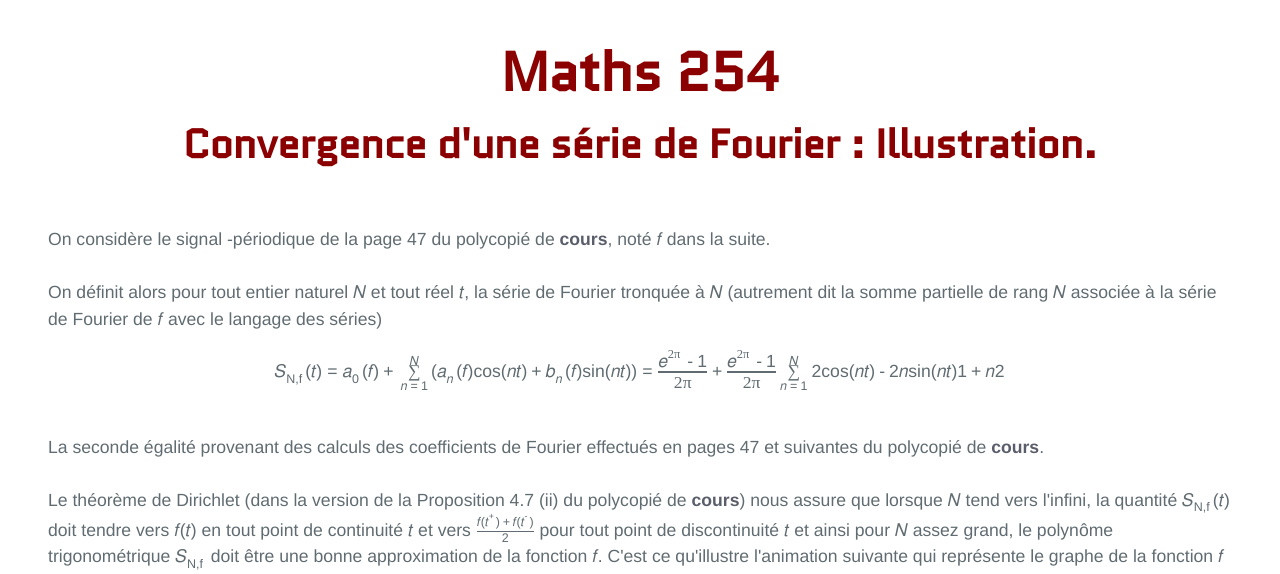
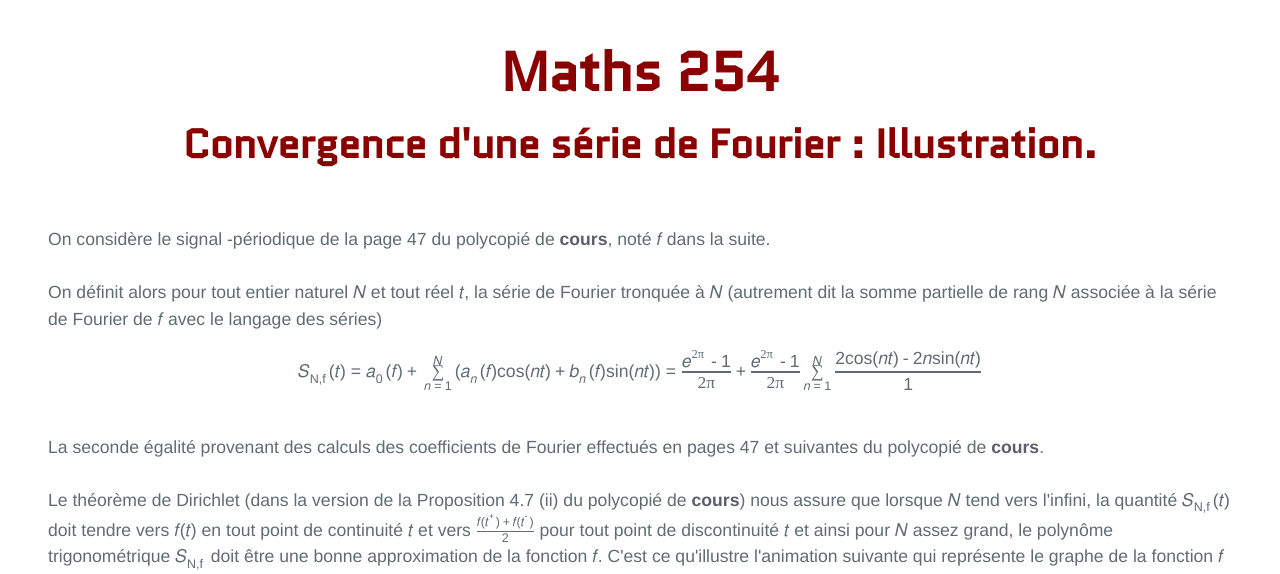
Before and after one commit to KevinDestagnol/algebre.github.io, a Jekyll site: the page built from exp.md, in a window 1280 px wide. Shown: the part 260-834 px from the top of the page. Built offline with Jekyll 4.4.1, drawn with Linux system fonts in a browser that asks for light colours; some web fonts are replaced.

Commit message:
Update default11.html

```diff
--- a/_layouts/default11.html
+++ b/_layouts/default11.html
@@ -74,7 +74,7 @@ On définit alors pour tout entier naturel <math><mi>N</mi></math> et tout réel
 	<mi>n</mi>
 	<mi>t</mi>
 	    <mi>)</mi></mrow>
-	<mi>1</mi><mo>+</mo><mi><msup><mi>n</mi><mi>2</mi></msup></mi>
+	<mi>1</mi>
   </mfrac>.
    </math>
 </p>
```
